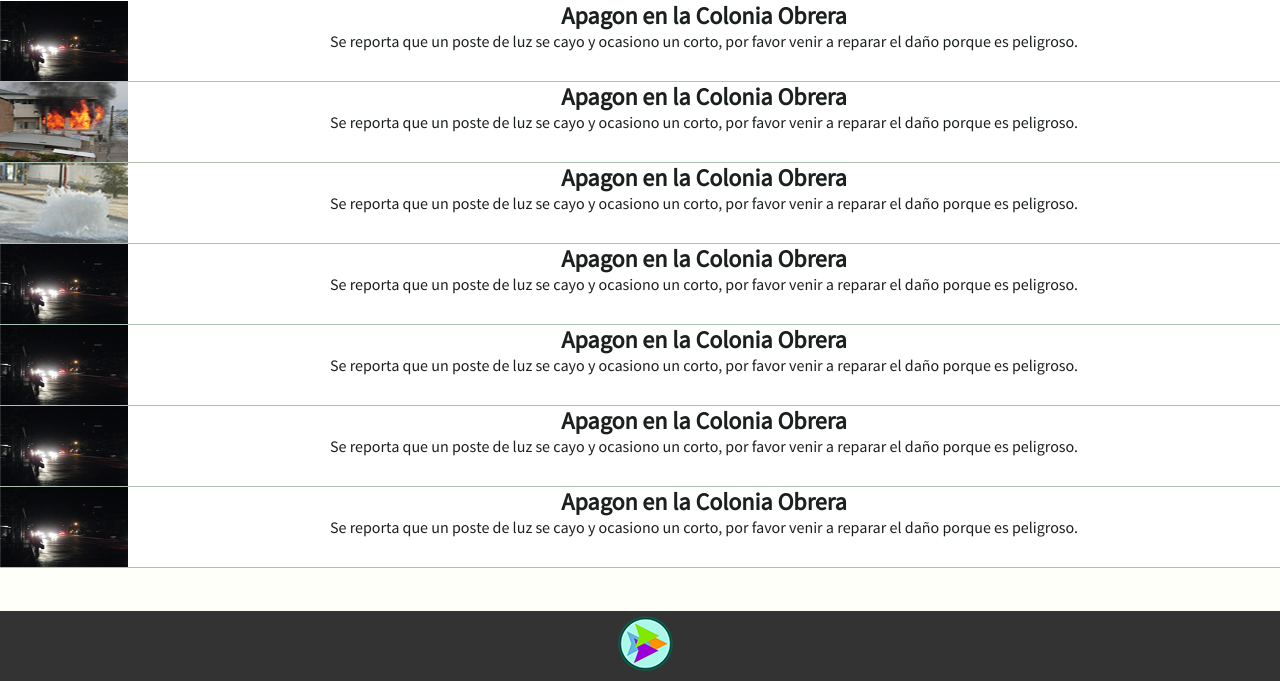
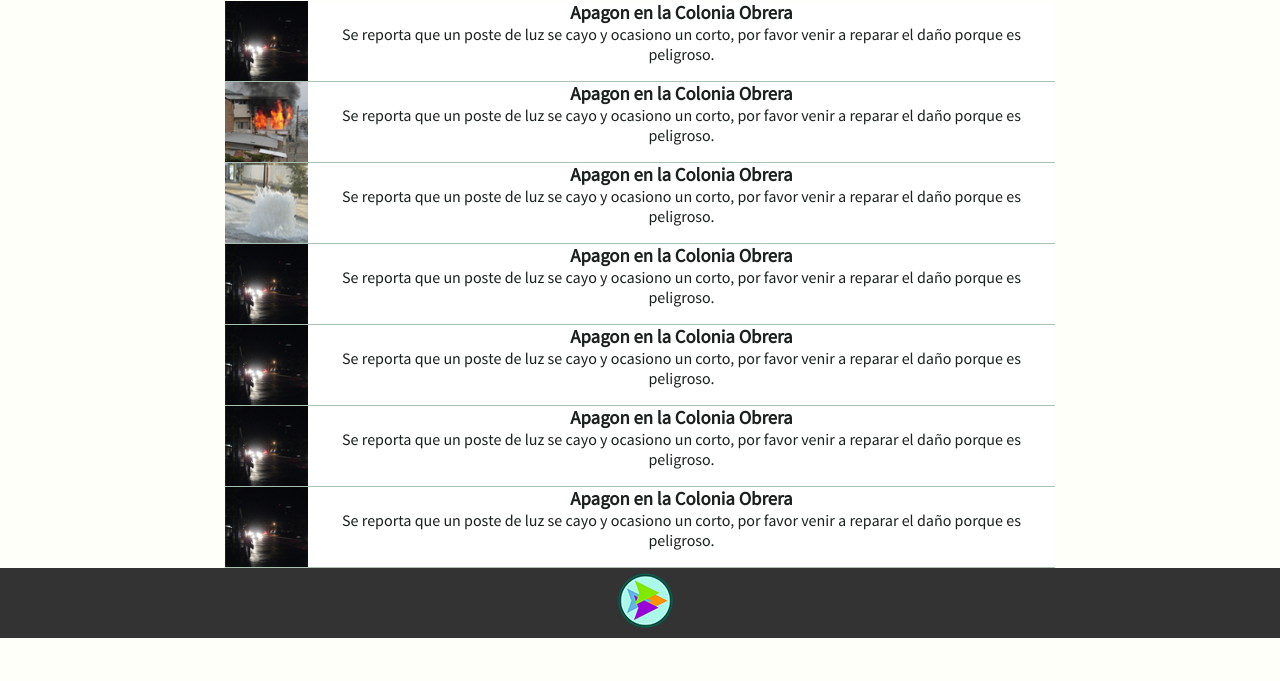
Before and after one commit to guillenvd/troublens, a PHP site: page / in a window 1280 px wide. Shown: the part 119-800 px from the top of the page. Run offline with PHP 8.4, Linux system fonts and the light colour scheme.

Commit message:
Centrando Contenido

```diff
--- a/acerca.html
+++ b/acerca.html
@@ -31,8 +31,9 @@
 			<section>
 				<p class="acerca"><strong>Troublens</strong> es una plataforma donde podrás reportar problemas que surgan en tu comunidad de tal manera que sean resueltos a la brevedad posible por las entidades adecuadas.</p>
 			</section>
-
+			<center>
 			<img src="img\favicon-55.png" id="anim">
+			</center>
 		</section>
 	</section>
 </section>
--- a/css/estilos.css
+++ b/css/estilos.css
@@ -86,37 +86,46 @@ header nav ul li a:hover {
 	background: #00de96;
 	height: .8em;
 }
+
+section#centrar{
+	text-align: center;
+	margin: 0  auto;
+	width: 80%;
+}
+
 section#contenido{
 	padding-top: .5px;
-	background: #fff;
-	width: 100%;
+	width: 90%;
 	height: auto;
+	margin: 0 auto;
 }
+
 section .noticia h1, p{
 	text-align: center;
+}
 
-}
 section a{
 	font-weight: normal;
+}
+.noticia {
+	margin: 0 auto;
+	width: 90%;
+	height: 5em;
+	background: #FFF;
+	border-bottom: 0.1em inset #abc1b2;
 }
 .noticia img{
 	float: left;
 	width: 10%;
     height: 100%;
 }
-.noticia {
-	width: 100%;
-	height: 5em;
-	background: #FFF;
-	border-bottom: 0.1em inset #abc1b2;
-}
+
 
 .noticia:hover{
 		background: #f4f4f4;
 	}
 
 footer{
-	position:fixed;
 	bottom:0px;
 	left:0px;
 	width:100%;
@@ -152,6 +161,9 @@ footer{
 =======
 >>>>>>> 943007fd12f9ba8c573c517355e2bc2e4522c798
 /*--------------------------------FORMULARIO REGISTRO-----------------------*/
+	section#contenido-form{
+		text-align: center;
+	}
 
 	section#contenido-form section#formulario{
 	width: 50%;
@@ -160,9 +172,7 @@ footer{
 	color: #1b201f;
 	}
 
-	section#contenido-form{
-		text-align: center;
-	}
+
 
 	section#formulario{
 		/*background: #c3c3c3;*/
--- a/index.html
+++ b/index.html
@@ -20,6 +20,7 @@
 		</nav>
 	</header>
 	<!-- /header -->
+<section id="centrar">
 <section id="contenido">
 	<div class="noticia">
 		<a href="#">
@@ -65,6 +66,7 @@
 		<p>Se reporta que un poste de luz se cayo y ocasiono un corto, por favor venir a reparar el daño porque es peligroso.</p>
 	</div>
 </section>
+</section>
 <footer>
 	<p><a href="#"><img onclick="myFunction()" src="img/favicon-55.png" alt=""></a></p>
 <script>
```
